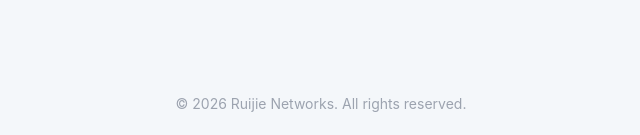
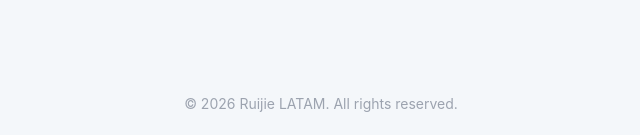
Before and after one commit to GTM-LeoSun/Ruijie, a plain HTML site: page index.html in a window 1280 px wide. Shown: the part 662-797 px from the top of the page, 319-959 px from the left. Drawn offline with nearby package versions, Linux system fonts and the light colour scheme.

Commit message:
Update index.html

```diff
--- a/index.html
+++ b/index.html
@@ -109,7 +109,7 @@
 
     <!-- Footer -->
     <footer class="p-6 text-center text-gray-400 text-sm">
-        © 2026 Ruijie Networks. All rights reserved.
+        © 2026 Ruijie LATAM. All rights reserved.
     </footer>
 
 </body>
```
